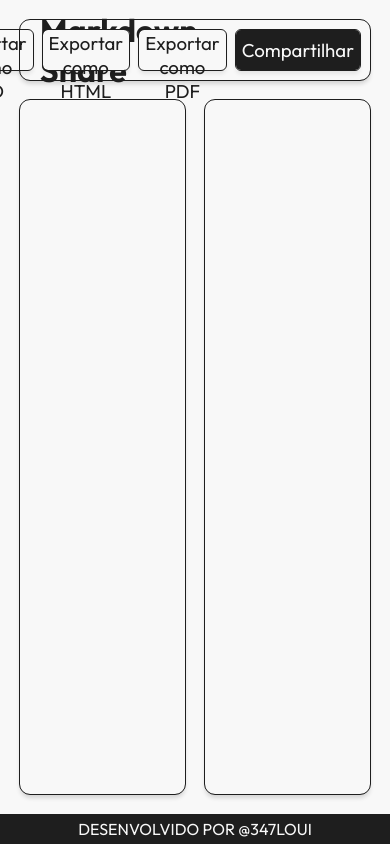
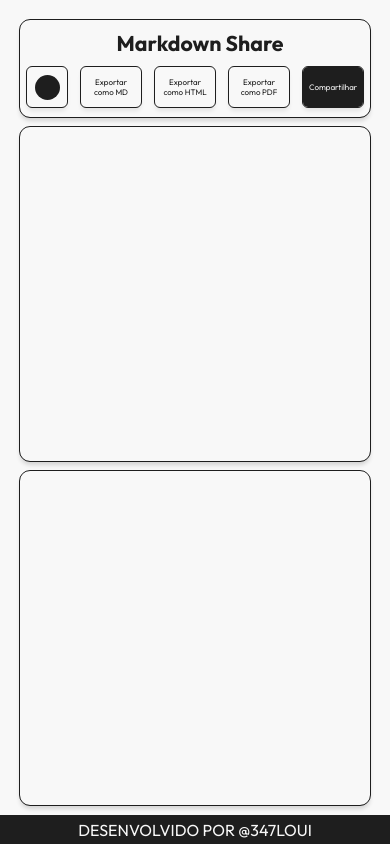
Before and after one commit to louipasquini/markdown-share, a React (Vite) app: page / in a window 390 px wide. Built offline with nearby package versions, Linux system fonts and the light colour scheme.

Commit message:
update: mobile version

```diff
--- a/src/App.css
+++ b/src/App.css
@@ -64,3 +64,28 @@
   align-items: center;
   font-family: "Outfit";
 }
+
+@media screen and (max-width: 667px) {
+  .container {
+    display: flex;
+    flex-direction: column;
+    width: 100%;
+    height: 100%;
+  }
+
+  .editor {
+    box-sizing: border-box;
+    height: 100%;
+    width: 100%;
+    width: calc(100% - 40px); /* Compensa margens de 20px em cada lado */
+    margin: 0 20px;
+  }
+  .text {
+    box-sizing: border-box;
+    height: 100%;
+    width: 100%;
+    margin: 0 10px;
+    width: calc(100% - 40px); /* Compensa margens de 20px em cada lado */
+    margin: 10px 20px;
+  }
+}
--- a/src/components/Topbar/Topbar.css
+++ b/src/components/Topbar/Topbar.css
@@ -79,3 +79,43 @@
   border-radius: 50%;
   transition: all 0.2s ease-in-out;
 }
+
+@media screen and (max-width: 667px) {
+  .topbar {
+    display: flex;
+    flex-direction: column;
+    justify-content: center;
+    align-items: center;
+    margin-bottom: 10px;
+    height: 100px;
+    padding: 0;
+    padding-bottom: 10px;
+  }
+
+  .topbar-left {
+    display: flex;
+    justify-content: center;
+    align-items: center;
+    text-align: center;
+    font-size: 8pt;
+    width: 100%;
+  }
+
+  .topbar-right {
+    display: flex;
+    justify-content: space-around;
+    align-items: center;
+    padding: 0;
+    width: 100%;
+
+  }
+
+  .topbar-right > button {
+    font-size: 6pt;
+    width: 60px;
+    margin: 0;
+  }
+  .theme-change {
+    margin: 0;
+  }
+}
```
